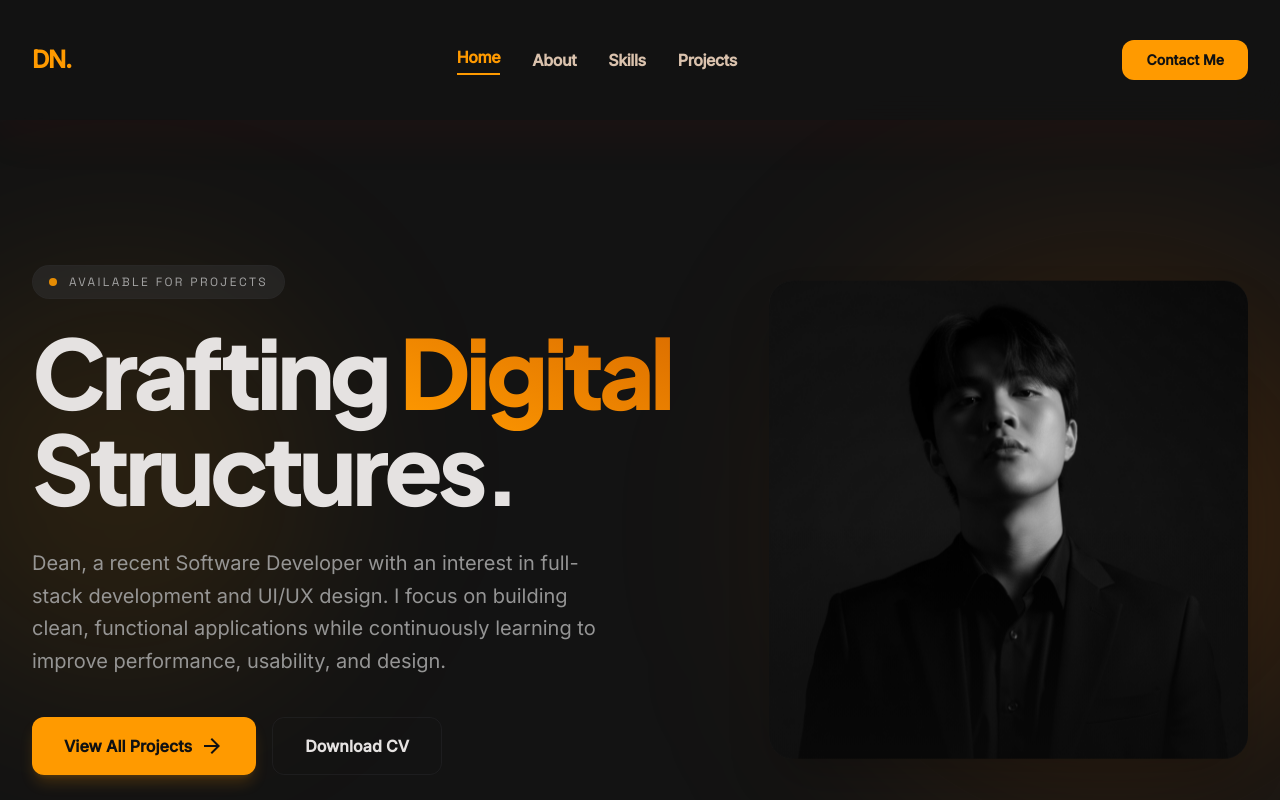
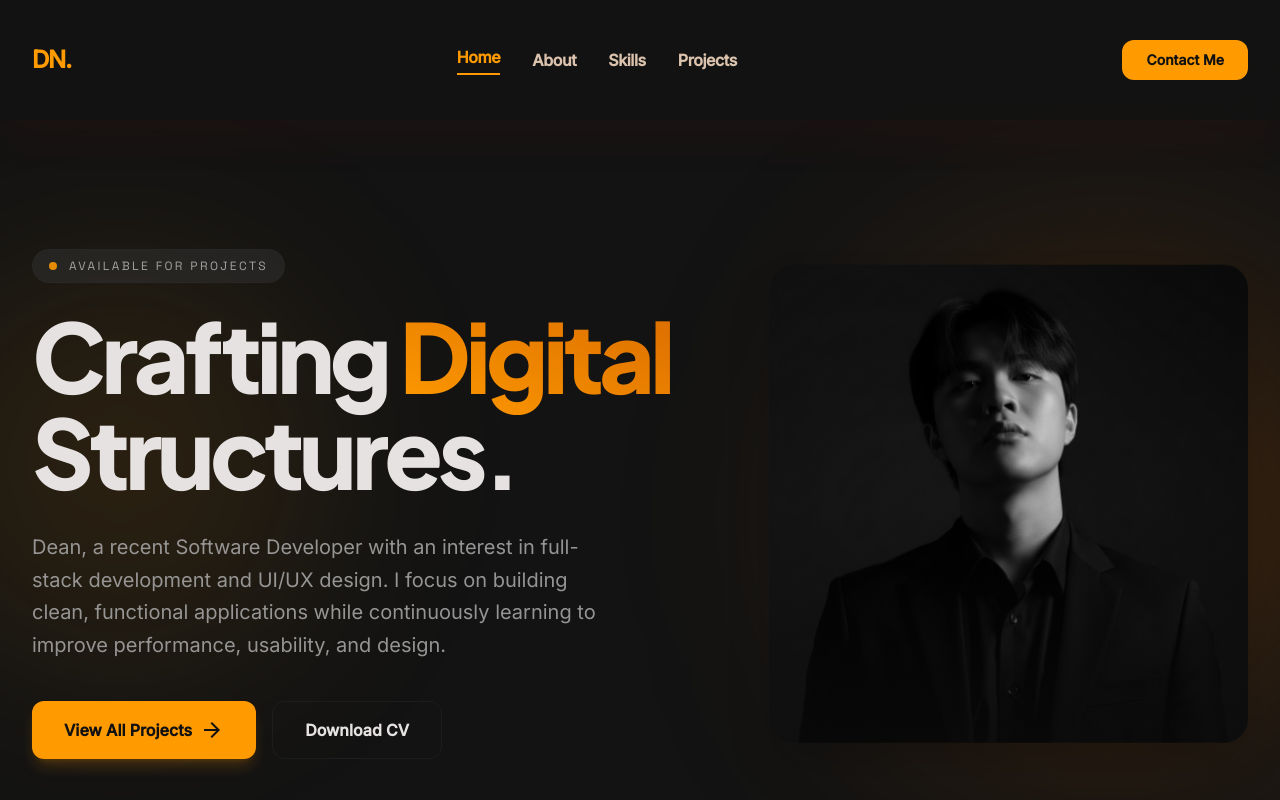
Before and after one commit to dinmaku/my_portfolio, a Vue app: page /#/ in a window 1280 px wide. Shown: the top 800 px of the page. Built offline with nearby package versions, Linux system fonts and the light colour scheme.

Commit message:
Adjust padding

```diff
--- a/src/pages/HomeView.vue
+++ b/src/pages/HomeView.vue
@@ -1,5 +1,5 @@
 <template>
-  <main class="pt-20">
+  <main class="pt-16">
     <Hero id="home" />
     <About id="about" />
     <Skills id="skills" />
```
